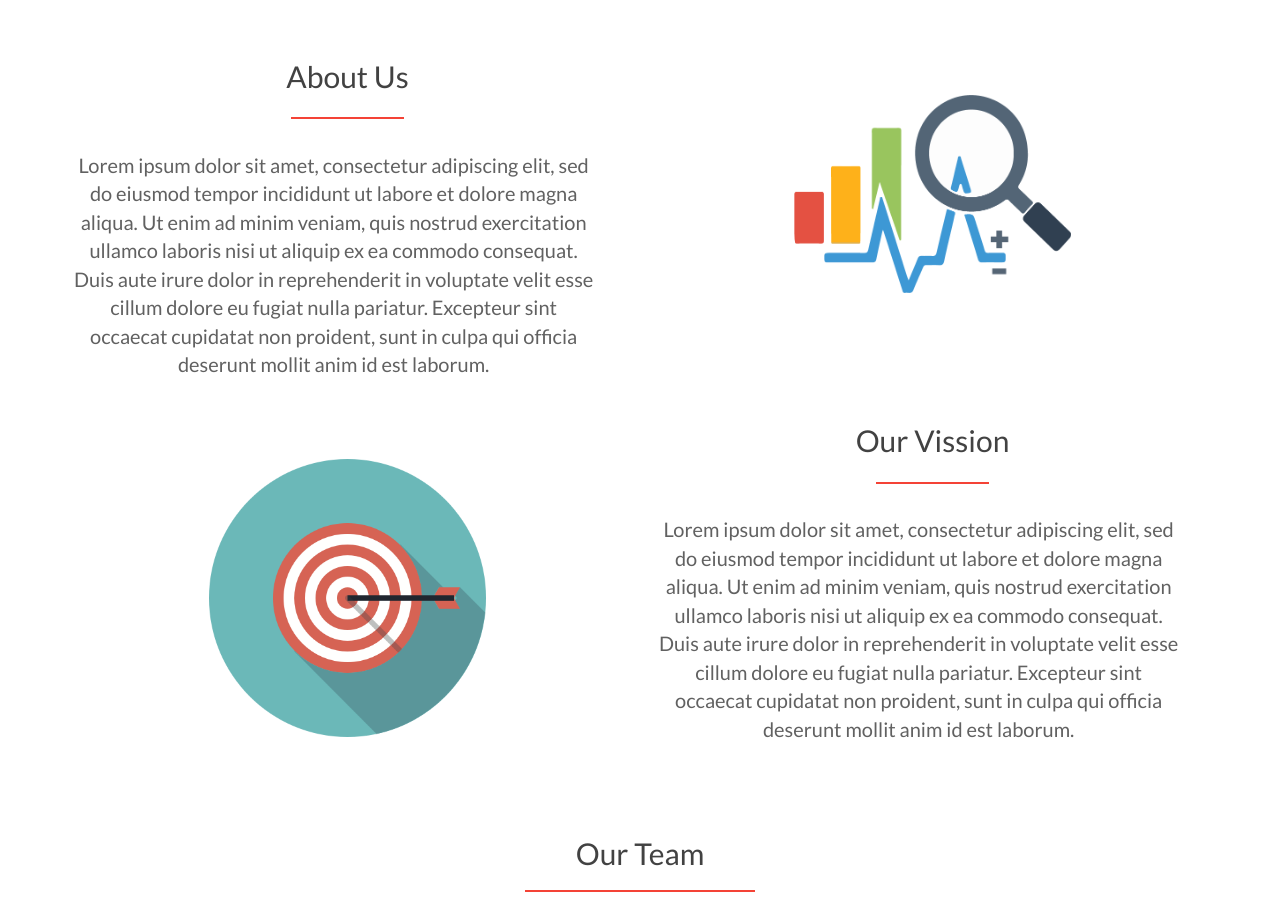
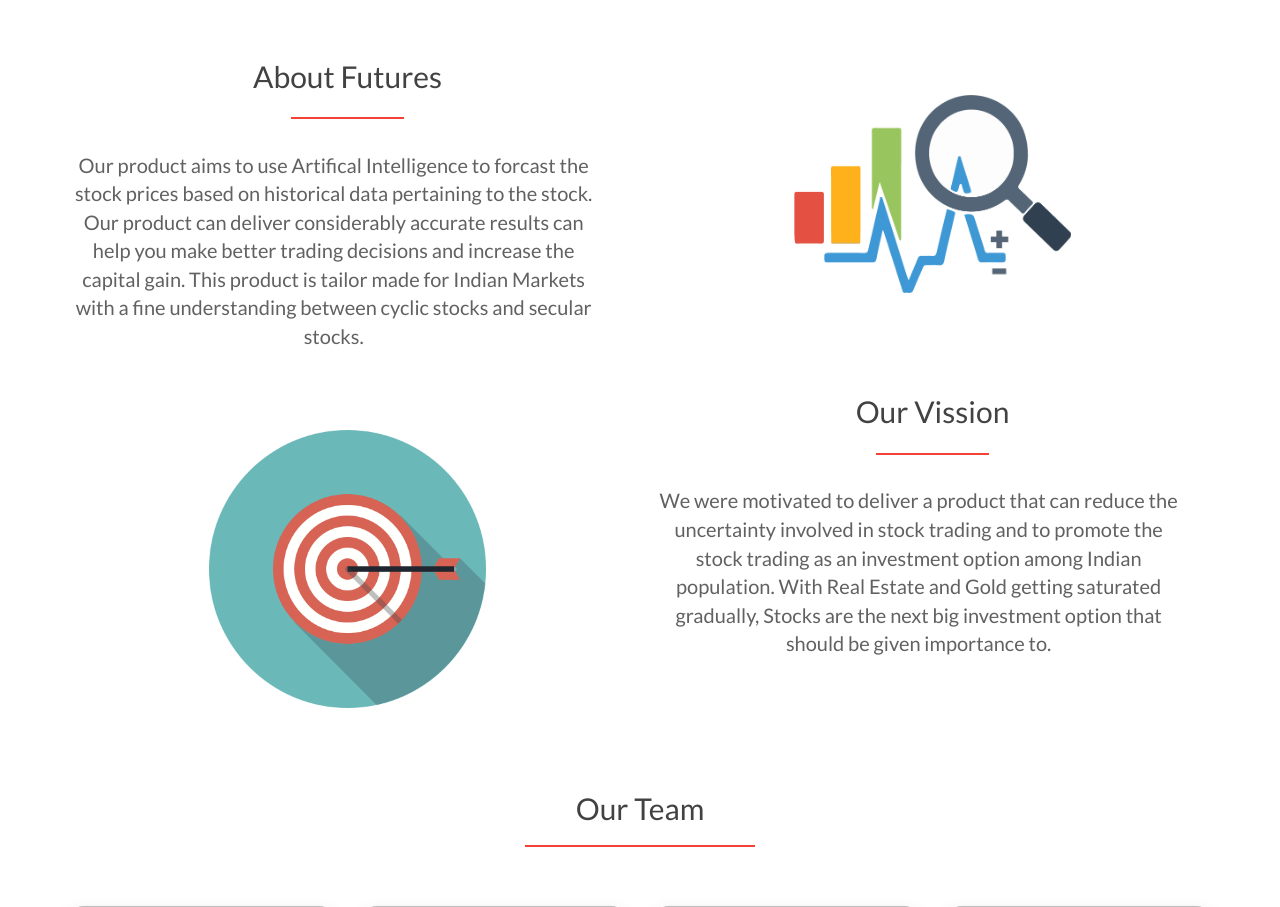
Before and after one commit to swaroop06/SaaS-Application-for-Stock-Forecastin, a Flask app: page / in a window 1280 px wide. Shown: the part 85-992 px from the top of the page. Run offline with Flask 2, Linux system fonts and the light colour scheme; some libraries are stand-ins or nearby versions.

Commit message:
Some finishing touch shit

```diff
--- a/main.py
+++ b/main.py
@@ -65,13 +65,13 @@
     model = Sequential()
     trainX, trainY, testX, testY=testandtrain(prices)
     model = trainingmodel(model, trainX, trainY)
-    predictingY=predicting(prices,testX,testY,trainX,model)
+    predictingY,graph=predicting(prices,testX,testY,trainX,model)
     result=''
     if predictingY[0][0]<predictingY[3][0]:
         result='profit'
     else:
         result='loss'
-    return render_template('predict.html',plot='plot.jpg',res=result)
+    return render_template('predict.html',plot=graph+'.png',res=result)
 
 if __name__ == '__main__':
     app.secret_key = os.urandom(12)
--- a/template/home.html
+++ b/template/home.html
@@ -48,12 +48,12 @@
 <div class="aboutus container text-center" id="aboutus">
  <div class="row">
     <div class="col-sm-6">
-        <h class="abouthead " >About Us</h>
+        <h class="abouthead " >About Futures</h>
         <hr>
         <div class="aboutcontent">
-        <p>Lorem ipsum dolor sit amet, consectetur adipiscing elit,
-            sed do eiusmod tempor incididunt ut labore et dolore magna aliqua.
-            Ut enim ad minim veniam, quis nostrud exercitation ullamco laboris nisi ut aliquip ex ea commodo consequat. Duis aute irure dolor in reprehenderit in voluptate velit esse cillum dolore eu fugiat nulla pariatur. Excepteur sint occaecat cupidatat non proident, sunt in culpa qui officia deserunt mollit anim id est laborum.</p>
+        <p>
+        	Our product aims to use Artifical Intelligence to forcast the stock prices based on historical data pertaining to the stock. Our product can deliver considerably accurate results can help you make better trading decisions and increase the capital gain. This product is tailor made for Indian Markets with a fine understanding between cyclic stocks and secular stocks.
+        </p>
         </div>
     </div>
     <div class="col-sm-6">
@@ -70,9 +70,7 @@
                 <h class="abouthead " >Our Vission</h>
                 <hr>
                 <div class="aboutcontent">
-                <p>Lorem ipsum dolor sit amet, consectetur adipiscing elit,
-                    sed do eiusmod tempor incididunt ut labore et dolore magna aliqua.
-                    Ut enim ad minim veniam, quis nostrud exercitation ullamco laboris nisi ut aliquip ex ea commodo consequat. Duis aute irure dolor in reprehenderit in voluptate velit esse cillum dolore eu fugiat nulla pariatur. Excepteur sint occaecat cupidatat non proident, sunt in culpa qui officia deserunt mollit anim id est laborum.</p>
+                <p>We were motivated to deliver a product that can reduce the uncertainty involved in stock trading and to promote the stock trading as an investment option among Indian population. With Real Estate and Gold getting saturated gradually, Stocks are the next big investment option that should be given importance to.</p>
                 </div>
             </div>
      </div>
--- a/template/register.html
+++ b/template/register.html
@@ -28,7 +28,7 @@
                 <input id="username" class="form-control" name="name" placeholder="Name">
                 <input id="username" type="number" class="form-control" name="age" placeholder="Age">
                 <input id="username" type="number" class="form-control" name="phone" placeholder="Phone">
-                <input id="username" name="username" class="form-control" placeholder="Username">
+                <input id="username" type ="email" name="email" class="form-control" placeholder="Email">
                 <input id="password" name="password" type="password" class="form-control" placeholder="Password">
                 <input id="password" name="confirmpassword" type="password" class="form-control" placeholder="Confirm Password">
                 <input type="submit" class="btn " id="loginBtn" value="SUBMIT">
```
Also changed, not shown: functions.py (+6 -4 lines), plot.jpg (deleted), static/.TjTpTg.png (added), static/.pKKjjpKKjppKKjg.png (added), static/.wjwpwg.png (added), static/plot.jpg (deleted).
